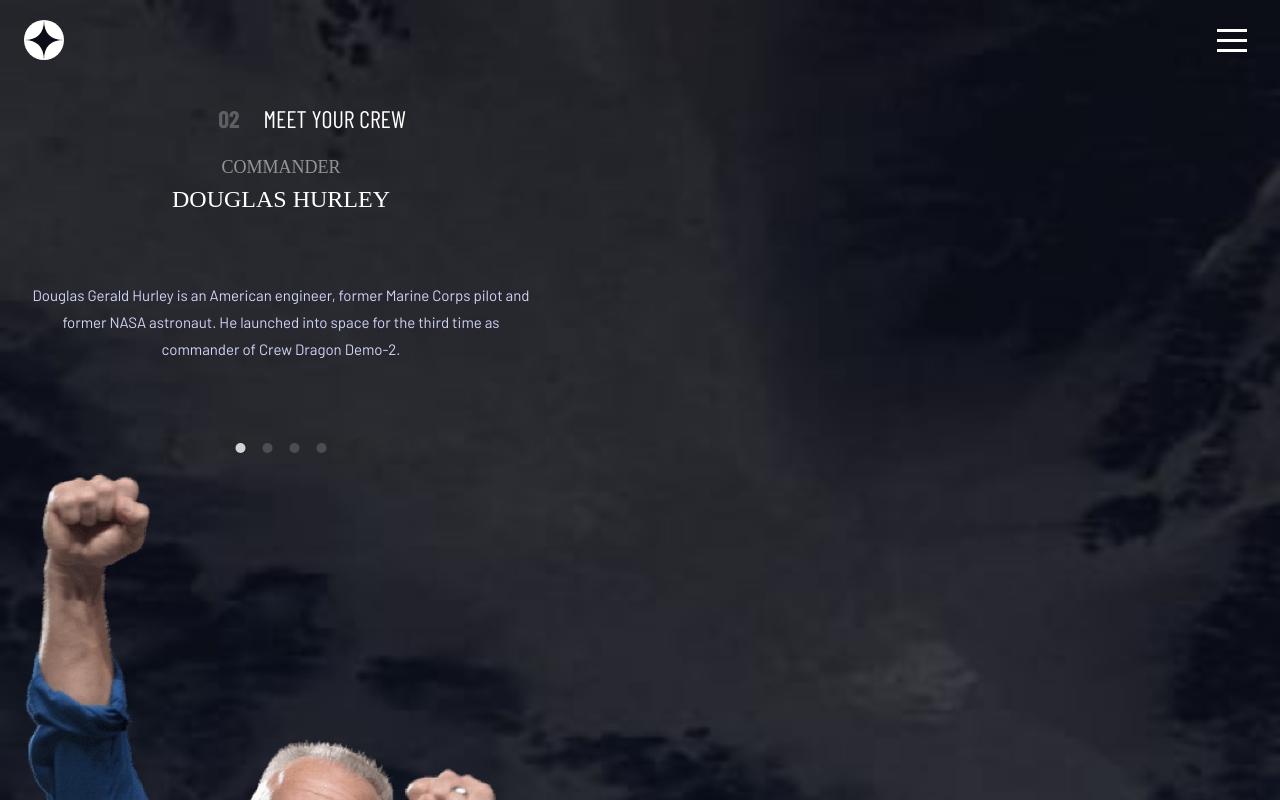
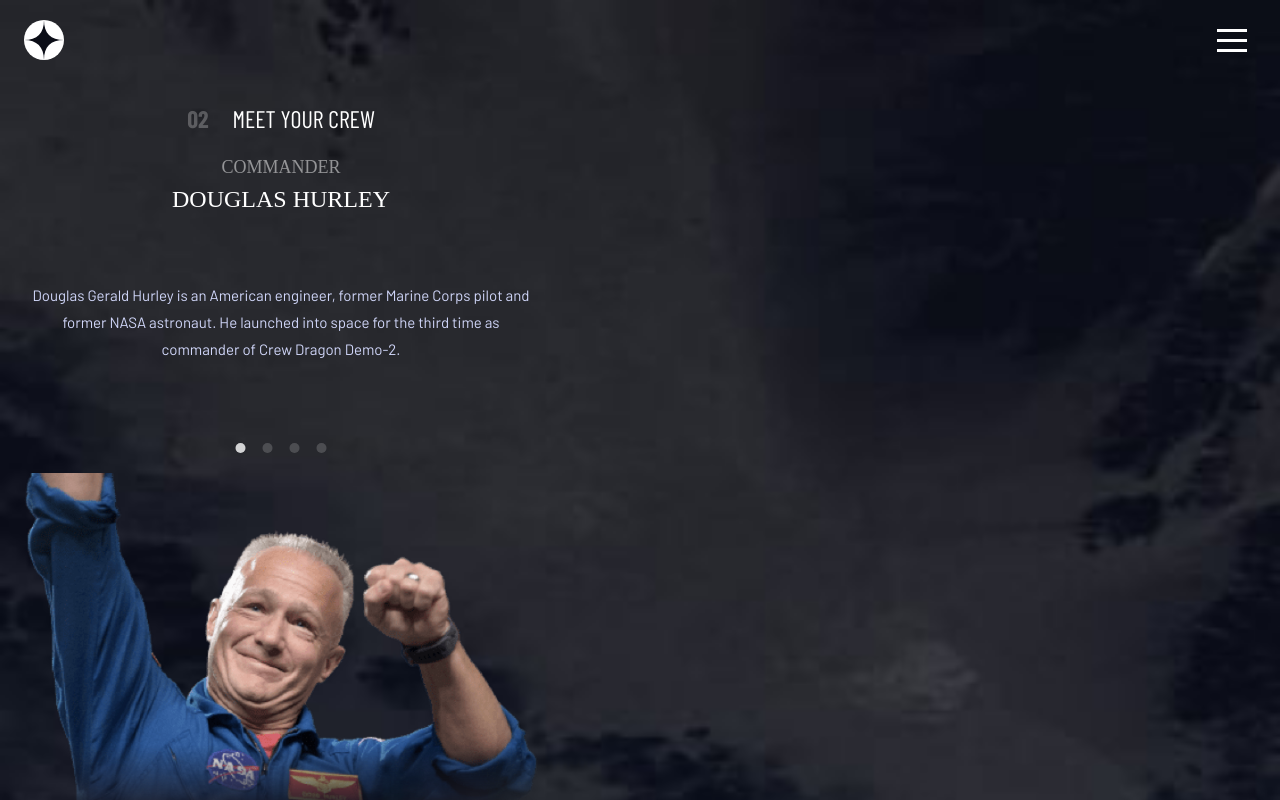
Before and after one commit to yogskr/space-tourism, a React (Vite) app: page /pages/crew in a window 1280 px wide. Shown: the top 800 px of the page. Built offline with nearby package versions, Linux system fonts and the light colour scheme; a web font is replaced by a local one.

Commit message:
Fix crewImageContainer dimensions and remove unused mask class

```diff
--- a/src/components/crew-info/module.CrewInfo.css
+++ b/src/components/crew-info/module.CrewInfo.css
@@ -108,14 +108,8 @@
   align-items: center;
   flex: 1 0 0;
   align-self: center;
-}
-
-.mask {
-  width: 265spx;
-  height: 265px;
-  display: flex;
-  justify-content: center;
-  align-items: center;
+  width: 270spx;
+  height: 340px;
   -webkit-mask-image: linear-gradient(to bottom, black 80%, transparent 100%);
   mask-image: linear-gradient(to bottom, black 80%, transparent 100%);
 }
```
